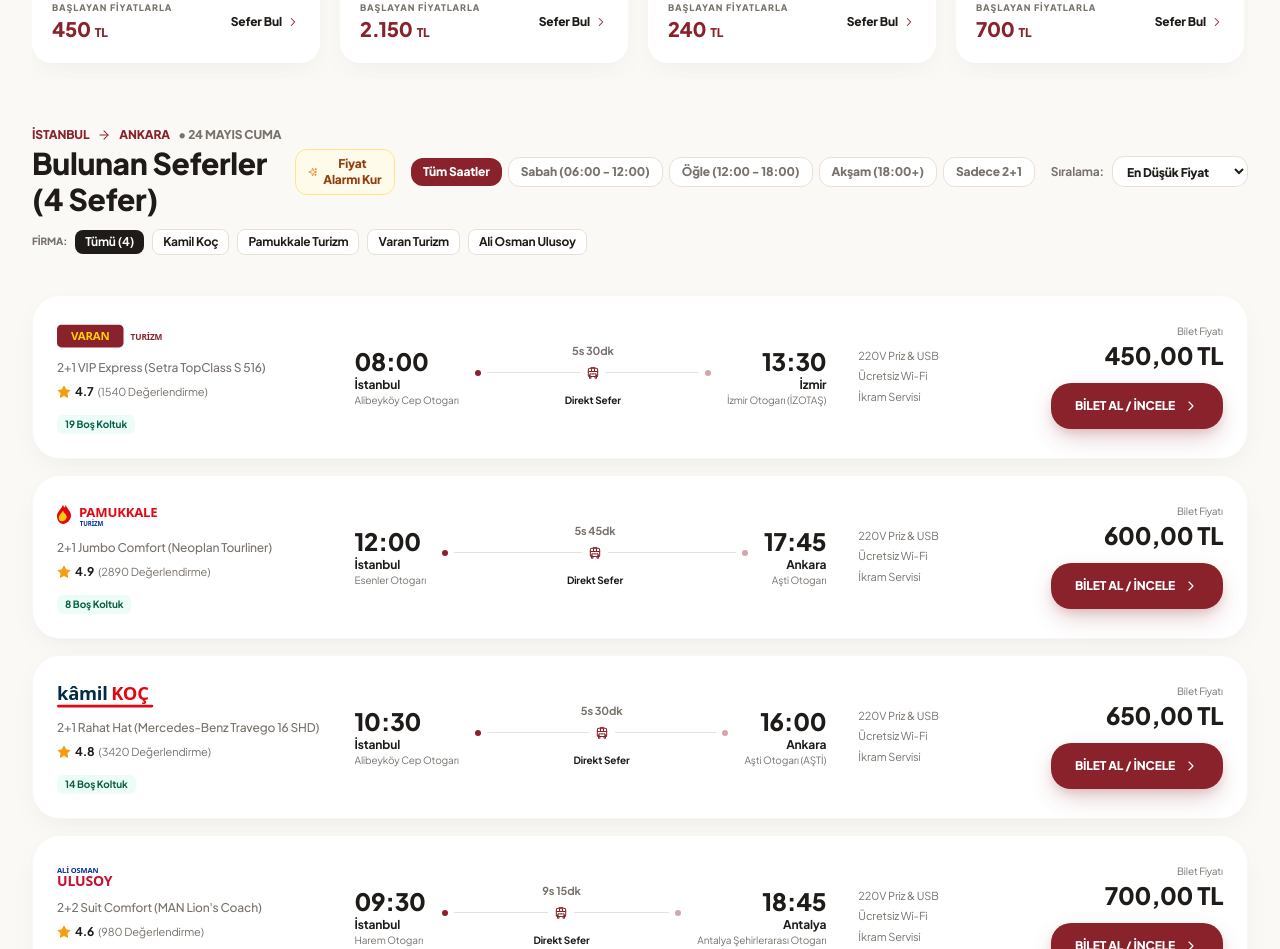
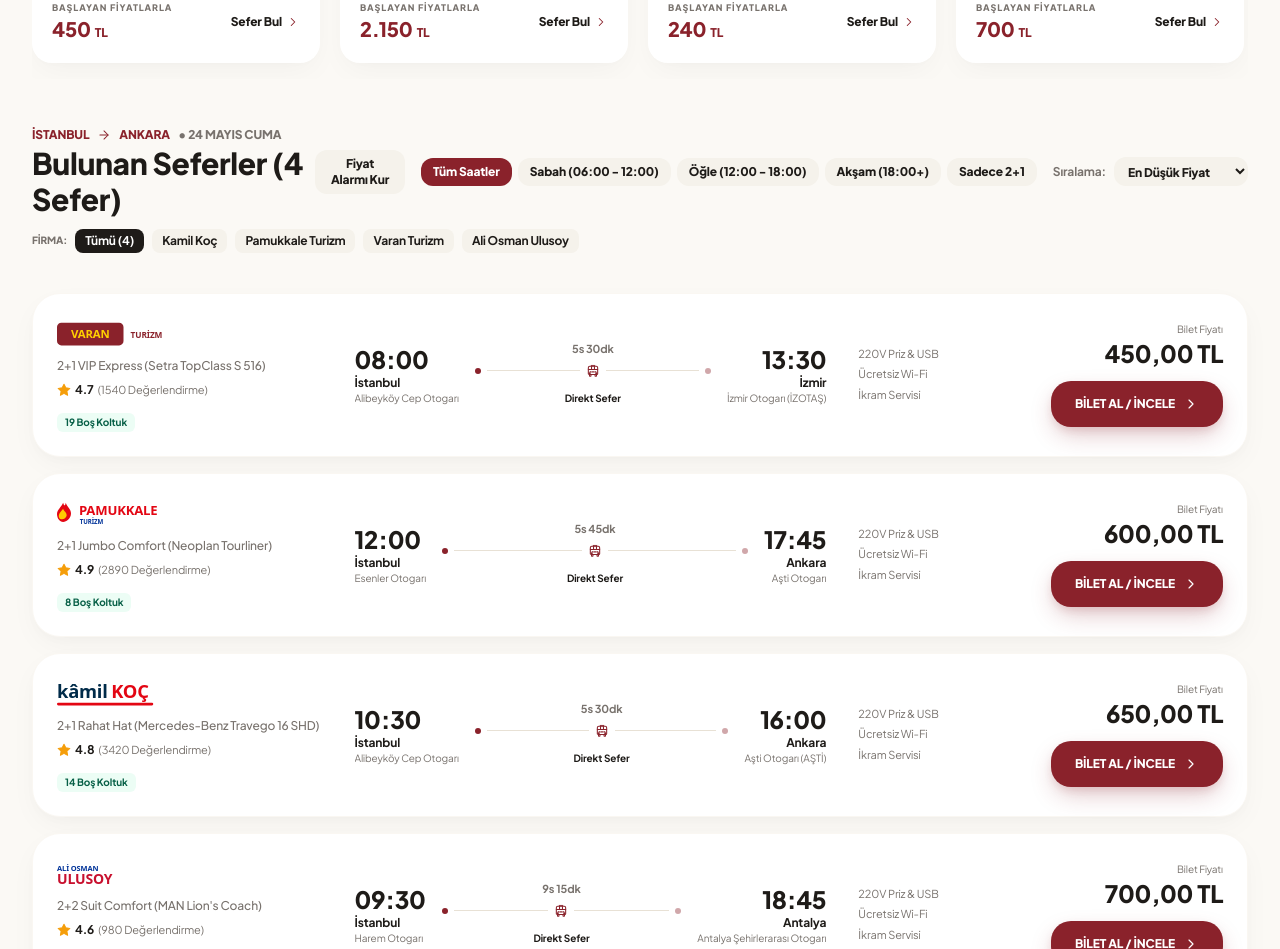
Before and after one commit to yusufci/bileo, a React (Vite) app: page / in a window 1280 px wide. Shown: the part 807-1756 px from the top of the page. Built offline with nearby package versions, Linux system fonts and the light colour scheme; a web font is replaced by a local one.

Commit message:
feat: implement SearchResults component with filtering, sorting, and price alert functionality

```diff
--- a/src/components/SearchResults.tsx
+++ b/src/components/SearchResults.tsx
@@ -118,10 +118,9 @@ export const SearchResults: React.FC<SearchResultsProps> = ({
                     const min = Math.min(...filteredRoutes.map((r) => r.price));
                     onOpenPriceAlert(min);
                   }}
-                  className="self-start sm:self-center flex items-center gap-1.5 px-3 py-1.5 rounded-xl bg-amber-50 hover:bg-amber-100 border border-amber-200 text-amber-800 text-xs font-extrabold transition-colors cursor-pointer"
+                  className="self-start sm:self-center px-3 py-1.5 rounded-xl bg-cream-200 hover:bg-cream-300 text-charcoal text-xs font-extrabold transition-colors cursor-pointer"
                   title="Fiyatlar düştüğünde e-posta ile bildirim al"
                 >
-                  <BileoSparkles className="w-3.5 h-3.5 text-amber-600" />
                   <span>Fiyat Alarmı Kur</span>
                 </button>
               )}
@@ -143,7 +142,7 @@ export const SearchResults: React.FC<SearchResultsProps> = ({
                     className={`px-3 py-1.5 rounded-xl font-extrabold transition-colors cursor-pointer ${
                       selectedTimeFilter === time.id
                         ? 'bg-bordeaux-700 text-white shadow-2xs'
-                        : 'bg-white hover:bg-cream-100 text-charcoal-muted hover:text-charcoal border border-[#E8E1D5]'
+                        : 'bg-cream-200 hover:bg-cream-300 text-charcoal'
                     }`}
                   >
                     {time.label}
@@ -157,7 +156,7 @@ export const SearchResults: React.FC<SearchResultsProps> = ({
                     className={`px-3 py-1.5 rounded-xl font-extrabold transition-colors cursor-pointer ${
                       only2Plus1
                         ? 'bg-bordeaux-700 text-white shadow-2xs'
-                        : 'bg-white hover:bg-cream-100 text-charcoal-muted hover:text-charcoal border border-[#E8E1D5]'
+                        : 'bg-cream-200 hover:bg-cream-300 text-charcoal'
                     }`}
                   >
                     Sadece 2+1
@@ -170,7 +169,7 @@ export const SearchResults: React.FC<SearchResultsProps> = ({
                 <select
                   value={sortBy}
                   onChange={(e) => setSortBy(e.target.value as any)}
-                  className="bg-white px-2.5 py-1.5 rounded-xl border border-[#E8E1D5] text-xs font-extrabold text-charcoal focus:outline-none cursor-pointer"
+                  className="bg-cream-200 hover:bg-cream-300 px-2.5 py-1.5 rounded-xl text-xs font-extrabold text-charcoal focus:outline-none cursor-pointer border-0"
                 >
                   <option value="cheapest">En Düşük Fiyat</option>
                   <option value="earliest">En Erken Kalkış</option>
@@ -192,7 +191,7 @@ export const SearchResults: React.FC<SearchResultsProps> = ({
                 className={`px-2.5 py-1 rounded-lg text-xs font-bold transition-colors cursor-pointer shrink-0 ${
                   selectedCompanyFilter === 'all'
                     ? 'bg-[#1E1B18] text-white'
-                    : 'bg-white hover:bg-[#FAF7F2] text-charcoal border border-[#E8E1D5]'
+                    : 'bg-cream-200 hover:bg-cream-300 text-charcoal'
                 }`}
               >
                 Tümü ({routes.filter((r) => r.transportType === searchState.transportType).length})
@@ -205,7 +204,7 @@ export const SearchResults: React.FC<SearchResultsProps> = ({
                   className={`px-2.5 py-1 rounded-lg text-xs font-bold transition-colors cursor-pointer shrink-0 ${
                     selectedCompanyFilter === comp
                       ? 'bg-[#1E1B18] text-white'
-                      : 'bg-white hover:bg-[#FAF7F2] text-charcoal border border-[#E8E1D5]'
+                      : 'bg-cream-200 hover:bg-cream-300 text-charcoal'
                   }`}
                 >
                   {comp}
```
